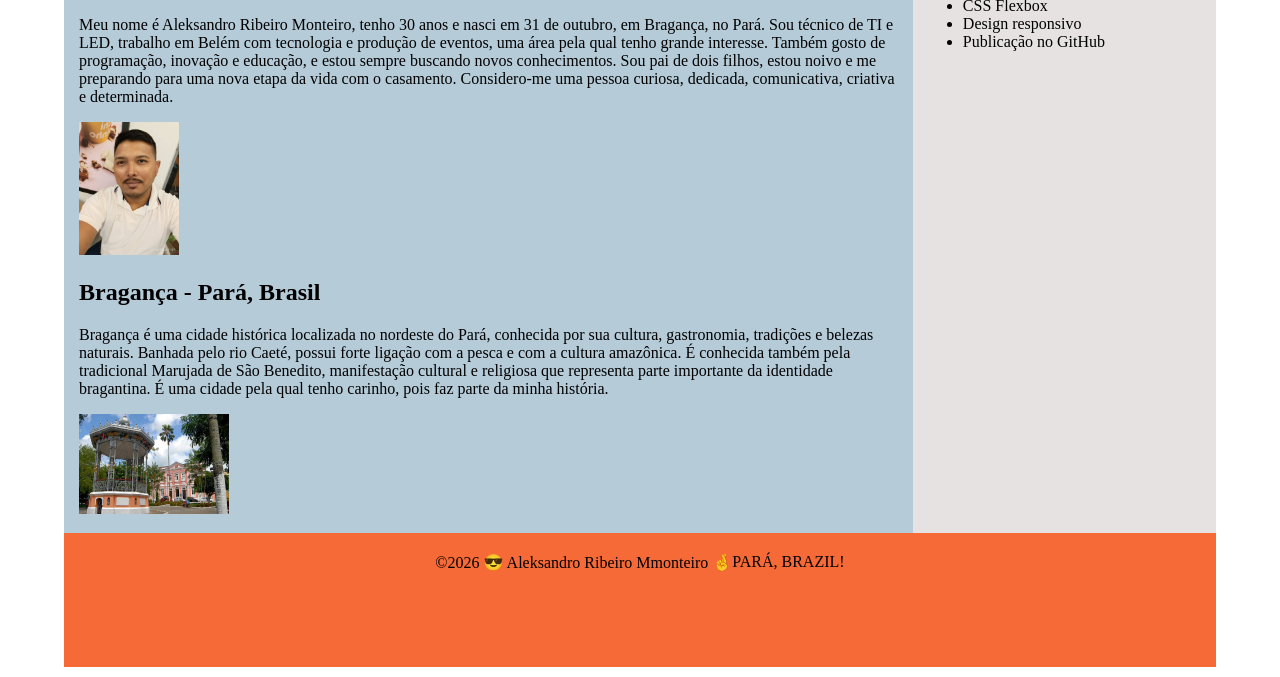
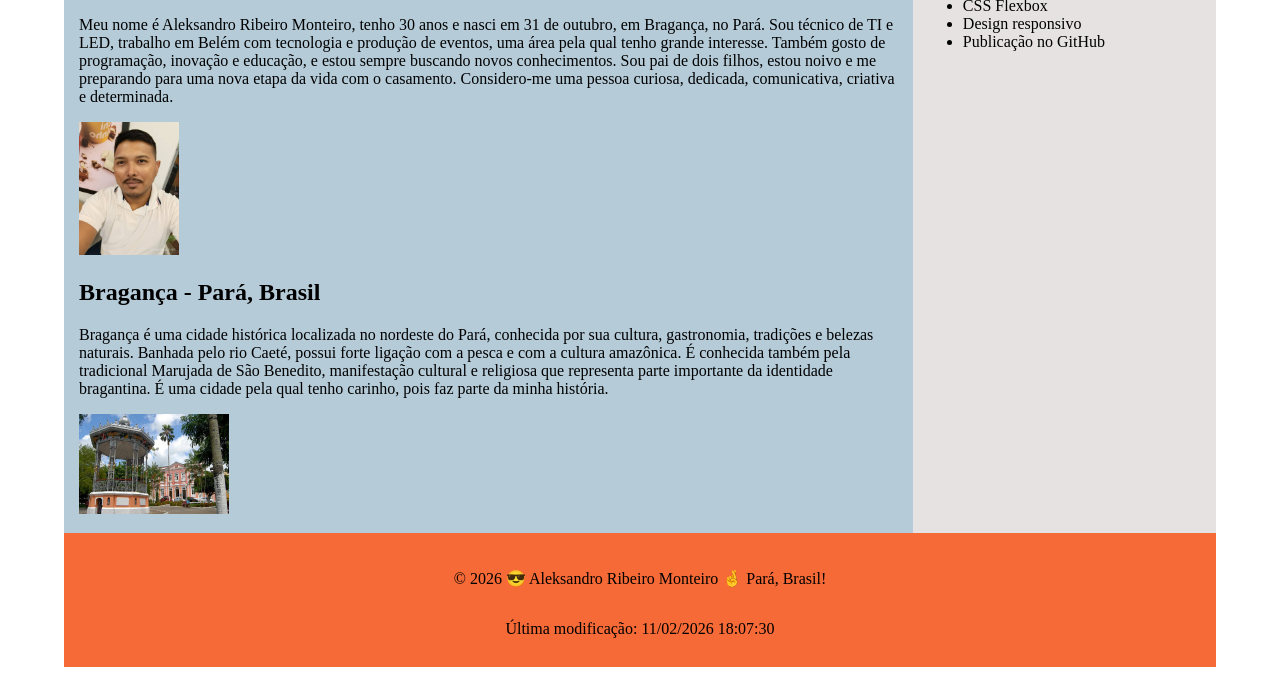
Before and after one commit to ribeiroaleksandro3110-debug/wdd131, a plain HTML site: page index.html in a window 1280 px wide. Shown: the part 266-943 px from the top of the page. Drawn offline with Linux system fonts and the light colour scheme.

Commit message:
ajustes de estilo e js

```diff
--- a/estilos/base.css
+++ b/estilos/base.css
@@ -69,8 +69,8 @@ body.container {
     color: rgb(0, 0, 0);
 
     display: flex;
-    justify-content: center;
-    align-items: flex-start;
+    flex-direction: column;
+    align-items: center;
 
     padding-top: 20px;
 }
--- a/index.html
+++ b/index.html
@@ -77,10 +77,22 @@
 
     </aside>
 
-    <footer class="footer">
-        <span id="footer-texto1"> &copy;2026 😎 Aleksandro Ribeiro Mmonteiro 🤞</span>
-        <span id="footer-texto2"> PARÁ, BRAZIL!</span>
-    </footer>
+
+<footer class="footer">
+    <p>
+        <span id="footer-texto1">
+            &copy; <span id="currentyear">2026</span>
+            😎 Aleksandro Ribeiro Monteiro 🤞 Pará, Brasil!
+        </span>
+    </p>
+
+    <p>
+        Última modificação:
+        <span id="lastModified"></span>
+    </p>
+</footer>
+
+<script src="scripts/obterdatas.js" defer></script>
 
 </body>
 
--- /dev/null
+++ b/scripts/obterdatas.js
@@ -0,0 +1,7 @@
+//atualizar ano
+document.querySelector("#currentyear").textContent =
+    new Date().getFullYear();
+
+//exibir a data
+document.querySelector("#lastModified").textContent =
+    document.lastModified;
```
